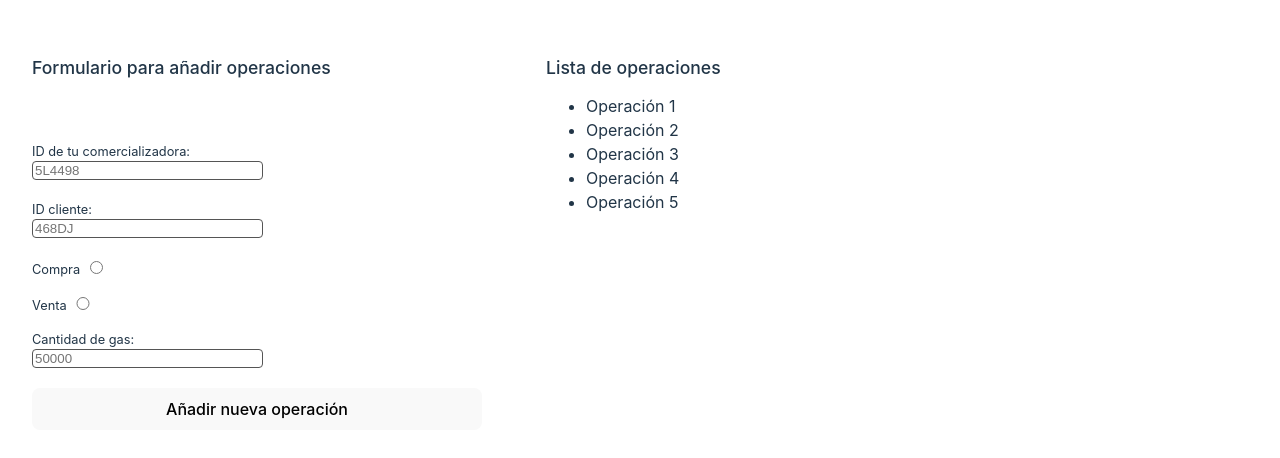
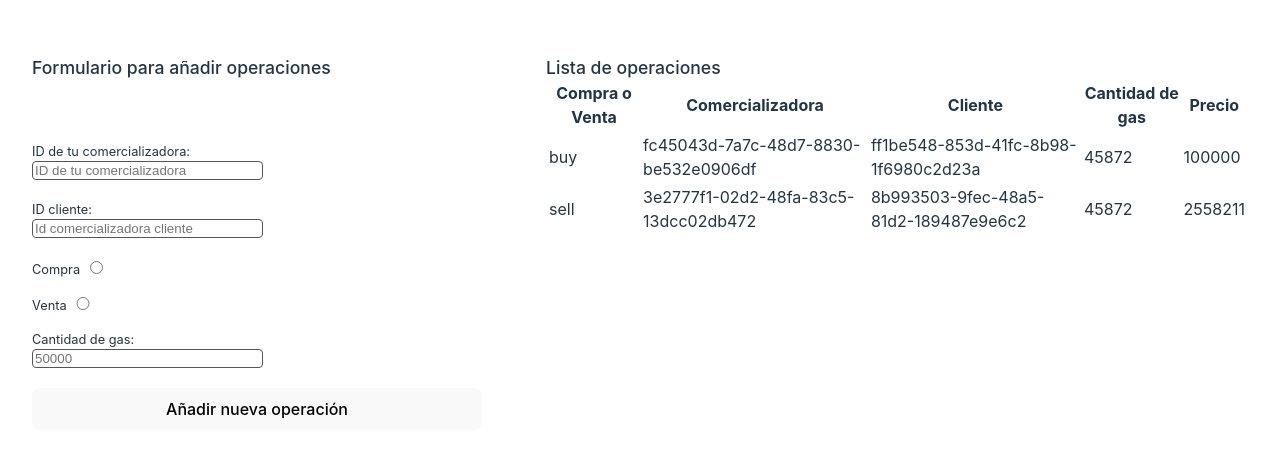
Before and after one commit to romeroestela/prueba_fullstack, a React (Vite) app in the folder prueba_fullstack/: page / in a window 1280 px wide. Shown: the part 156-614 px from the top of the page. Built offline with nearby package versions, Linux system fonts and the light colour scheme.

Commit message:
Añadir datos de operaciones de prueba y cambiar lista de operaciones  a tabla para mejor visualización

```diff
--- a/prueba_fullstack/src/App.tsx
+++ b/prueba_fullstack/src/App.tsx
@@ -1,6 +1,39 @@
+import { useState } from 'react'
 import './App.css'
 
+interface Operation{
+  id: `${string}-${string}-${string}-${string}`,
+  marketer_id: `${string}-${string}-${string}-${string}`, //Tipo de string que genera crypto.randomUUID(),
+  client_id: `${string}-${string}-${string}-${string}`,
+  type: 'buy' | 'sell',
+  amount: number,
+  price: number,
+  name: string
+}
+
+const INITIAL_OPERATION: Operation[] = [
+  {
+    id: crypto.randomUUID(),
+    marketer_id: crypto.randomUUID(),
+    client_id : crypto.randomUUID(),
+    type: 'buy',
+    amount: 45872,
+    price: 100000,
+    name: 'Empresa1'
+  },
+  {
+    id: crypto.randomUUID(),
+    marketer_id: crypto.randomUUID(),
+    client_id : crypto.randomUUID(),
+    type: 'sell',
+    amount: 45872,
+    price: 2558211,
+    name: 'Empresa2'
+  },
+]
+
 function App() {
+ const [operations] = useState(INITIAL_OPERATION)
 
   return (
     <main>
@@ -14,26 +47,27 @@ function App() {
               type="text"
               id="marketer_id"
               name="marketer_id"
-              placeholder="5L4498"
+              placeholder="ID de tu comercializadora"
             />
           </label>
+
           <label>
             ID cliente:
             <input
               required
               type="text"
-              id="marketer_id"
-              name="marketer_id"
-              placeholder="468DJ"
+              id="client_id"
+              name="client_id"
+              placeholder="Id comercializadora cliente"
             />
           </label>
-
 
           <label htmlFor="buy" className="formRadio">
             Compra
             <input
               type="radio"
               name="type"
+              value={"buy"}
             />
           </label>
 
@@ -42,6 +76,7 @@ function App() {
             <input
               type="radio"
               name="type"
+              value="sell"
             />
           </label>
 
@@ -60,13 +95,33 @@ function App() {
 
       <section>
         <h2>Lista de operaciones</h2>
-        <ul>
-          <li> Operación 1</li>
-          <li> Operación 2</li>
-          <li> Operación 3</li>
-          <li> Operación 4</li>
-          <li> Operación 5</li>
-        </ul>
+        {operations.length === 0 ? (
+          <p>Aun no hay operaciones</p>
+        ) : (
+          <table>
+            <thead>
+              <tr>
+                <th>Compra o Venta</th>
+                <th>Comercializadora</th>
+                <th>Cliente</th>
+                <th>Cantidad de gas</th>
+                <th>Precio</th>
+              </tr>
+            </thead>
+            <tbody>
+              {operations.map((operation) => (
+                <tr key={operation.id}>
+                  <td>{operation.type}</td>
+                  <td>{operation.marketer_id}</td>
+                  <td>{operation.client_id}</td>
+                  <td>{operation.amount}</td>
+                  <td>{operation.price}</td>
+                </tr>
+              ))}
+            </tbody>
+          </table>
+
+        )}
       </section>
     </main>
   )
```
Also changed, not shown: 1 other file (tests, documents, lock files or other folders).
